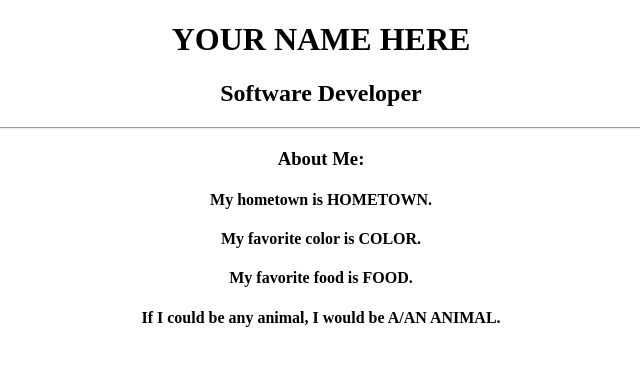
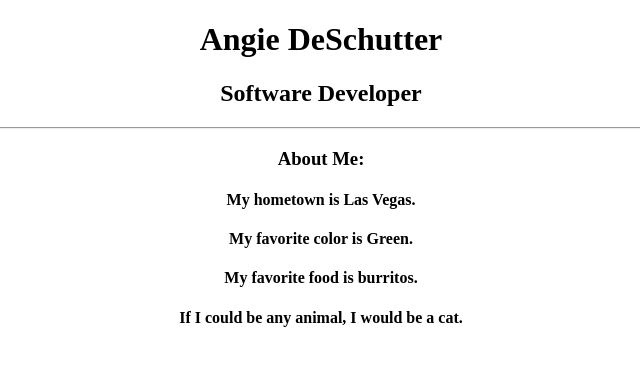
Before and after one commit to angiedeschutter/my-profile, a plain HTML site: page index.html in a window 1280 px wide. Shown: the whole page, without its empty margins (319-959 px from the left). Drawn offline with Linux system fonts and the light colour scheme.

Commit message:
edited content of index page

```diff
--- a/index.html
+++ b/index.html
@@ -7,14 +7,14 @@
 		  </head>
 		  <body>
 			<div align="center">
-				<h1>YOUR NAME HERE</h1>
+				<h1>Angie DeSchutter</h1>
 				<h2>Software Developer</h2>
 				<hr>
 				<h3>About Me:</h3>
-					<h4>My hometown is HOMETOWN.</h4>
-					<h4>My favorite color is COLOR.</h4>
-					<h4>My favorite food is FOOD.</h4>
-					<h4>If I could be any animal, I would be A/AN ANIMAL.</h4>
+					<h4>My hometown is Las Vegas.</h4>
+					<h4>My favorite color is Green.</h4>
+					<h4>My favorite food is burritos.</h4>
+					<h4>If I could be any animal, I would be a cat.</h4>
 			</div>
 		  </body>
 		</html>
```
